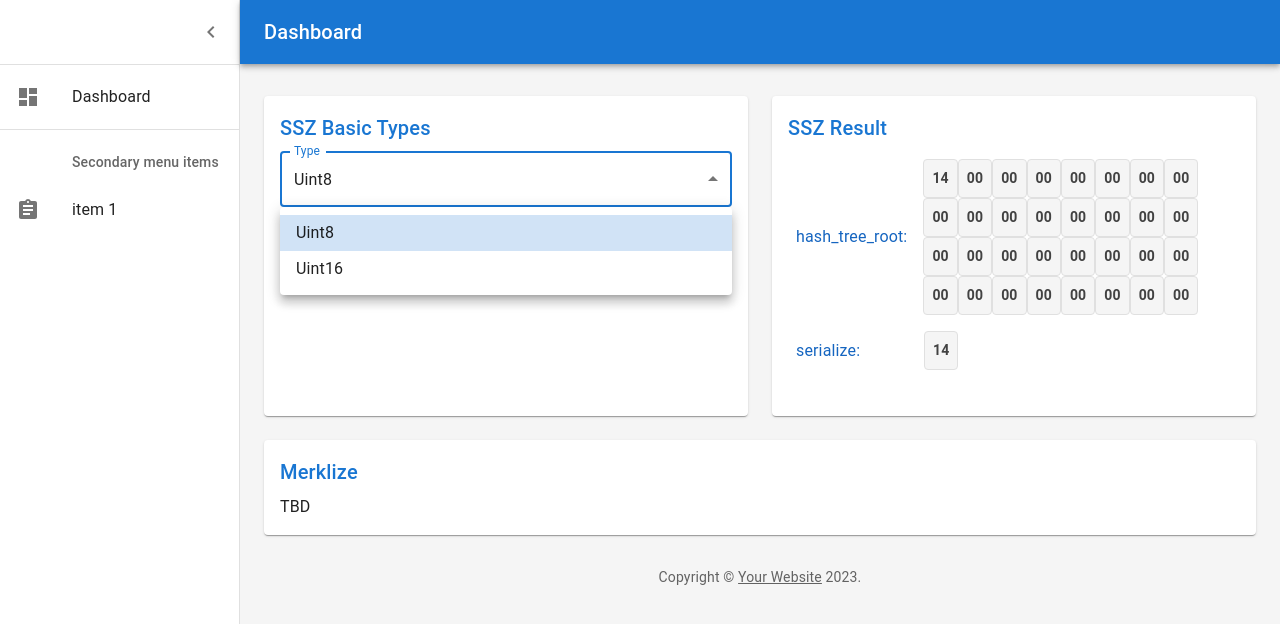
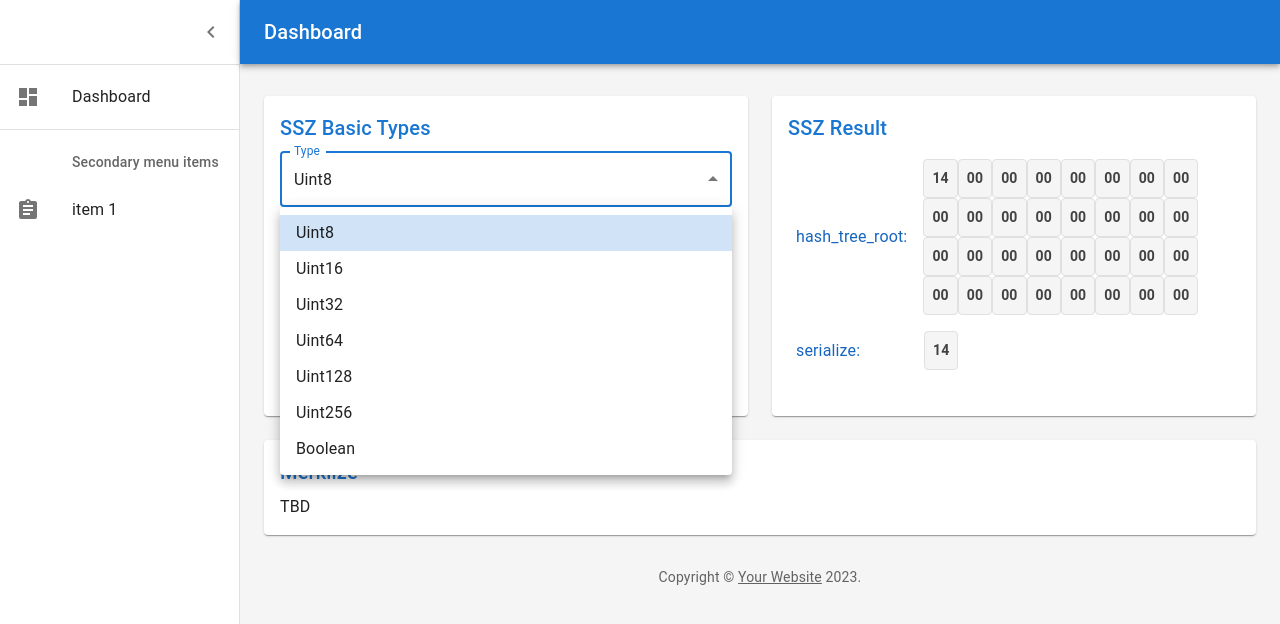
Before and after one commit to nakajo2011/ssz, a React (Create React App) app: page / in a window 1280 px wide. Both pictures are taken after a click on the element "Uint8". Shown: the top 624 px of the page. Built offline with nearby package versions, Linux system fonts and the light colour scheme.

Commit message:
basic typeをすべて実装

```diff
--- a/src/features/Params.tsx
+++ b/src/features/Params.tsx
@@ -5,21 +5,19 @@ import { useAppSelector, useAppDispatch } from '../store/hooks'
 import {TextField, Box, MenuItem, InputLabel, Select, SelectChangeEvent, FormControl} from "@mui/material";
 import {changeType, changeValue, TypeOptions} from "../store";
 
-type TypeOptions = typeof TypeOptions[keyof typeof TypeOptions];
-
 export default function Params() {
     const type_name = useAppSelector(state => state.type_name)
     const value = useAppSelector(state => state.value)
     const dispatch = useAppDispatch()
 
     const handleChangeType = (e: SelectChangeEvent) => {
-        let value: TypeOptions = TypeOptions.Uint8
-        if(e.target.value === TypeOptions.Uint16.toString()) {
-            value = TypeOptions.Uint16
-        }
-        dispatch(changeType(value))
+        dispatch(changeType(Object.values(TypeOptions).filter((t) => e.target.value === t.toString())[0]))
     }
 
+    const options = Array<JSX.Element>()
+    Object.values(TypeOptions).forEach((o, index) => {
+        options.push(<MenuItem key={index} value={o}>{o}</MenuItem>)
+    })
     return (
       <React.Fragment>
           <Title>SSZ Basic Types</Title>
@@ -40,8 +38,9 @@ export default function Params() {
                       label="Type"
                       onChange={handleChangeType}
                   >
-                      <MenuItem value={TypeOptions.Uint8}>Uint8</MenuItem>
-                      <MenuItem value={TypeOptions.Uint16}>Uint16</MenuItem>
+                      {/*<MenuItem value={TypeOptions.Uint8}>{TypeOptions.Uint8}</MenuItem>*/}
+                      {/*<MenuItem value={TypeOptions.Uint16}>{TypeOptions.Uint16}</MenuItem>*/}
+                      {options}
                   </Select>
                   <TextField id="param_value" label="Value" variant="outlined"
                              value={value} onChange={e => dispatch(changeValue(e.target.value))}/>
--- a/src/features/Results.tsx
+++ b/src/features/Results.tsx
@@ -1,7 +1,7 @@
 import * as React from 'react';
 import Typography from '@mui/material/Typography';
 import Title from './Title';
-import {Uint8, Uint16} from "../lib/basic_type";
+import {Uint8, Uint16, Uint32, Uint64, Uint128, Uint256, SSZBoolean} from "../lib/basic_type";
 
 import { useAppSelector } from '../store/hooks'
 import {RootState} from "../store";
@@ -9,11 +9,22 @@ import {Alert, Box, BoxProps, Stack} from "@mui/material";
 
 const factory = (state: RootState) => {
     try {
+        console.log(state.type_name)
         switch (state.type_name) {
             case "Uint8":
                 return new Uint8(parseInt(state.value))
             case "Uint16":
                 return new Uint16(parseInt(state.value))
+            case "Uint32":
+                return new Uint32(parseInt(state.value))
+            case "Uint64":
+                return new Uint64(BigInt(state.value))
+            case "Uint128":
+                return new Uint128(BigInt(state.value))
+            case "Uint256":
+                return new Uint256(BigInt(state.value))
+            case "Boolean":
+                return new SSZBoolean(state.value !== '0')
             default:
                 return undefined
         }
@@ -59,9 +70,9 @@ function ByteDumpLine(props: ByteDumpLineProps) {
     const { sx, ...other} = props
     const list = Array<JSX.Element>()
     const view = new Uint8Array(other.bytedata)
-    for(const b of view) {
-        list.push(<Item>{hex(b)}</Item>)
-    }
+    view.forEach((b, index) => {
+        list.push(<Item key={index}>{hex(b)}</Item>)
+    })
     return (
         <Box
             sx={{
@@ -74,7 +85,7 @@ function ByteDumpLine(props: ByteDumpLineProps) {
                     display: 'flex',
                     alignItems: 'center',
                     p: 1,
-                    width: '128px',
+                    width: '8rem',
                 }}
             >
                 <Typography sx={{
--- a/src/store/index.ts
+++ b/src/store/index.ts
@@ -4,6 +4,10 @@ import { createSlice, configureStore, PayloadAction } from '@reduxjs/toolkit';
 export const TypeOptions = {
     Uint8: "Uint8",
     Uint16: "Uint16",
+    Uint32: "Uint32",
+    Uint64: "Uint64",
+    Uint128: "Uint128",
+    Uint256: "Uint256",
     Boolean: "Boolean"
 } as const;
 type TypeOptions = typeof TypeOptions[keyof typeof TypeOptions];
```
